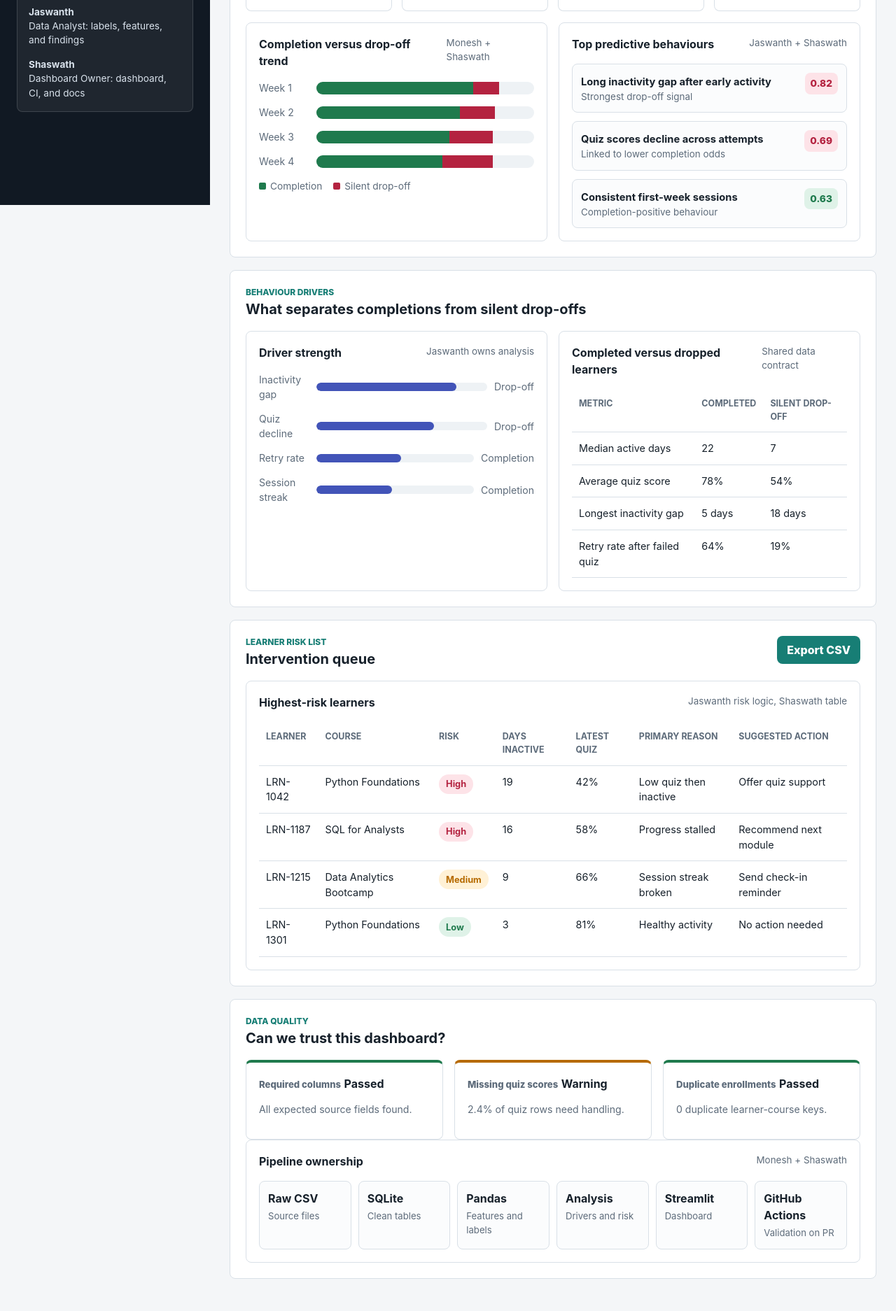
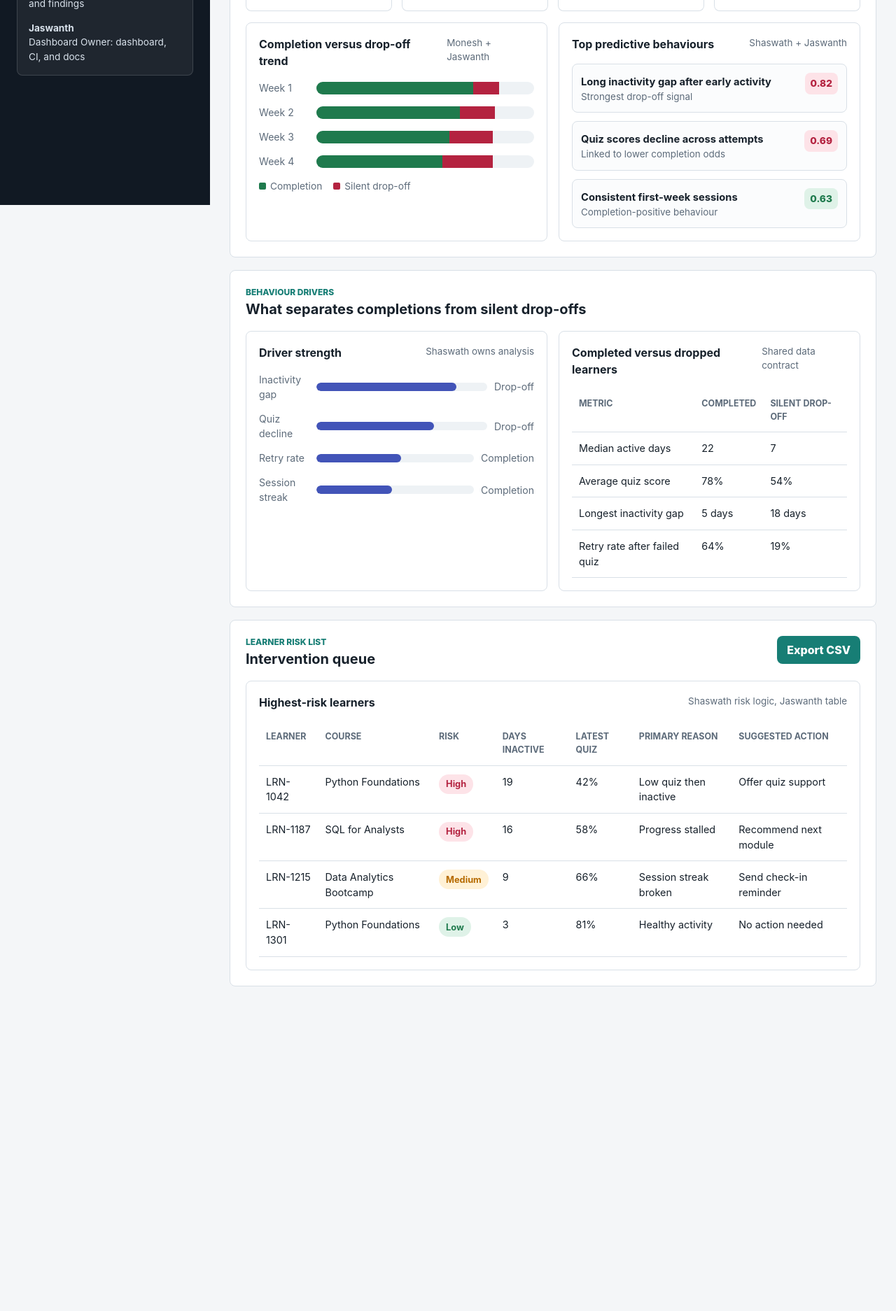
Before and after one commit to kalviumcommunity/SW2627-Data-Product-Development-Learner-Dropoff-Insights, a plain HTML site: page mock-ui/index.html in a window 1280 px wide. Shown: the part 507-2381 px from the top of the page at 70% size. After the commit the page ends 1963 px from the top, so only its background shows below. Drawn offline with Linux system fonts and the light colour scheme.

Commit message:
Swap Jaswanth and Shaswath roles

```diff
--- a/mock-ui/index.html
+++ b/mock-ui/index.html
@@ -21,14 +21,13 @@
           <a class="active" href="#overview">Overview</a>
           <a href="#drivers">Behaviour Drivers</a>
           <a href="#risk-list">Learner Risk List</a>
-          <a href="#quality">Data Quality</a>
         </nav>
 
         <div class="owner-box">
           <h2>Contribution Lanes</h2>
           <p><strong>Monesh</strong><br>Data Engineer: SQL data layer and validation</p>
-          <p><strong>Jaswanth</strong><br>Data Analyst: labels, features, and findings</p>
-          <p><strong>Shaswath</strong><br>Dashboard Owner: dashboard, CI, and docs</p>
+          <p><strong>Shaswath</strong><br>Data Analyst: labels, features, and findings</p>
+          <p><strong>Jaswanth</strong><br>Dashboard Owner: dashboard, CI, and docs</p>
         </div>
       </aside>
 
@@ -115,7 +114,7 @@
             <article class="panel">
               <div class="panel-heading">
                 <h4>Completion versus drop-off trend</h4>
-                <span>Monesh + Shaswath</span>
+                <span>Monesh + Jaswanth</span>
               </div>
               <div class="trend-chart" aria-label="Completion versus drop-off trend mock chart">
                 <div class="trend-row">
@@ -144,7 +143,7 @@
             <article class="panel">
               <div class="panel-heading">
                 <h4>Top predictive behaviours</h4>
-                <span>Jaswanth + Shaswath</span>
+                <span>Shaswath + Jaswanth</span>
               </div>
               <ol class="driver-list">
                 <li>
@@ -185,7 +184,7 @@
             <article class="panel">
               <div class="panel-heading">
                 <h4>Driver strength</h4>
-                <span>Jaswanth owns analysis</span>
+                <span>Shaswath owns analysis</span>
               </div>
               <div class="horizontal-bars">
                 <div class="hbar-row">
@@ -263,7 +262,7 @@
           <article class="panel">
             <div class="panel-heading">
               <h4>Highest-risk learners</h4>
-              <span>Jaswanth risk logic, Shaswath table</span>
+              <span>Shaswath risk logic, Jaswanth table</span>
             </div>
             <table>
               <thead>
@@ -319,65 +318,6 @@
           </article>
         </section>
 
-        <section id="quality" class="section">
-          <div class="section-heading">
-            <div>
-              <p class="eyebrow">Data Quality</p>
-              <h3>Can we trust this dashboard?</h3>
-            </div>
-          </div>
-
-          <div class="content-grid three-col">
-            <article class="quality-card pass">
-              <span>Required columns</span>
-              <strong>Passed</strong>
-              <p>All expected source fields found.</p>
-            </article>
-            <article class="quality-card warn">
-              <span>Missing quiz scores</span>
-              <strong>Warning</strong>
-              <p>2.4% of quiz rows need handling.</p>
-            </article>
-            <article class="quality-card pass">
-              <span>Duplicate enrollments</span>
-              <strong>Passed</strong>
-              <p>0 duplicate learner-course keys.</p>
-            </article>
-          </div>
-
-          <article class="panel">
-            <div class="panel-heading">
-              <h4>Pipeline ownership</h4>
-              <span>Monesh + Shaswath</span>
-            </div>
-            <div class="pipeline">
-              <div>
-                <strong>Raw CSV</strong>
-                <span>Source files</span>
-              </div>
-              <div>
-                <strong>SQLite</strong>
-                <span>Clean tables</span>
-              </div>
-              <div>
-                <strong>Pandas</strong>
-                <span>Features and labels</span>
-              </div>
-              <div>
-                <strong>Analysis</strong>
-                <span>Drivers and risk</span>
-              </div>
-              <div>
-                <strong>Streamlit</strong>
-                <span>Dashboard</span>
-              </div>
-              <div>
-                <strong>GitHub Actions</strong>
-                <span>Validation on PR</span>
-              </div>
-            </div>
-          </article>
-        </section>
       </main>
     </div>
   </body>
```
Also changed, not shown: 15 other files.
